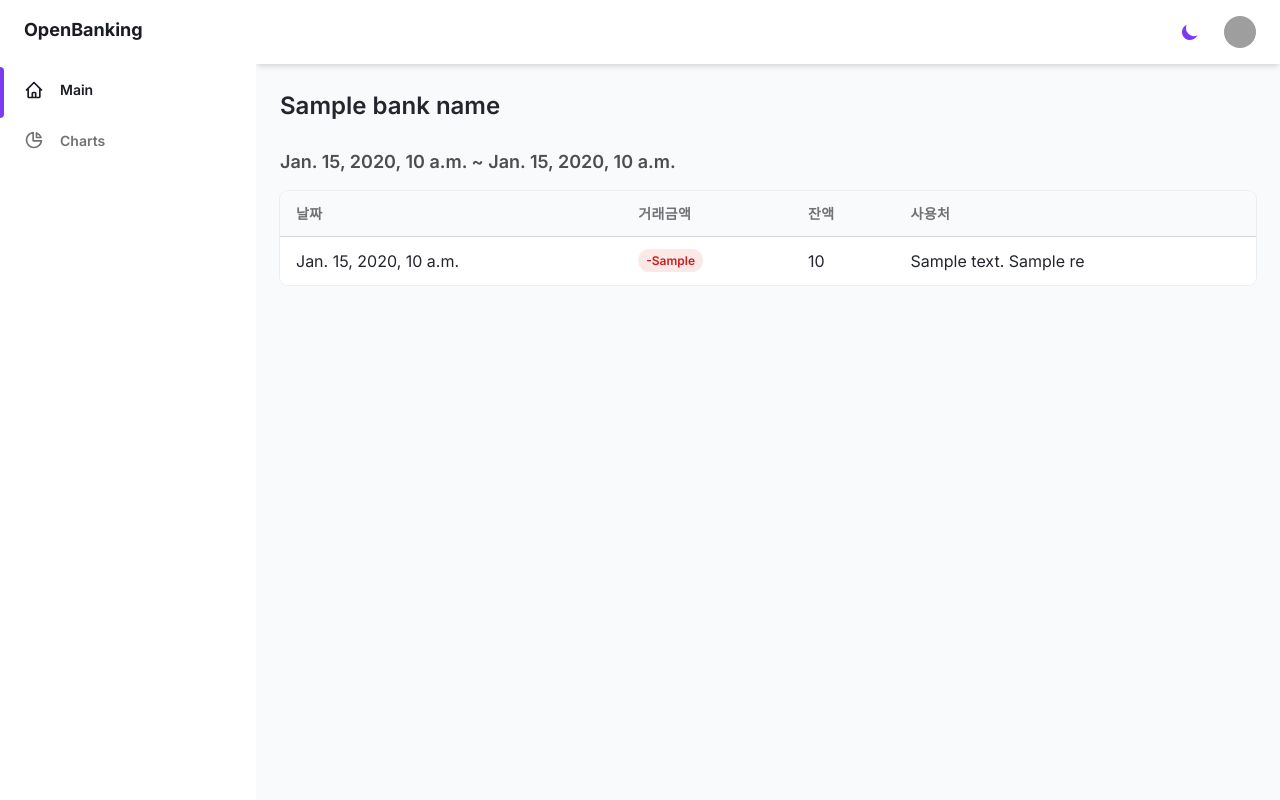
After one commit to Hz114/OpenBankingProject, a Django app: template OpenBankingController/templates/detail.html in a window 1280 px wide. The commit adds this page. Run offline with Django 3.2, Linux system fonts and the light colour scheme; the template is opened without the code that fills it: most values are stand-ins (such as "Sample title", 1, 10 or a date in 2020); grey boxes are pictures that could not be loaded.

Commit message:
add detail.html

```diff
--- /dev/null
+++ b/OpenBankingController/templates/detail.html
@@ -0,0 +1,50 @@
+{% extends 'base.html' %}
+{% block content %}
+<div class="container px-6 mx-auto grid">
+  <h2 class="my-6 text-2xl font-semibold text-gray-700 dark:text-gray-200">
+    {{ bankName }}
+  </h2>
+  <h4 class="mb-4 text-lg font-semibold text-gray-600 dark:text-gray-300">
+    {{ minDate }} ~ {{ maxDate }}
+  </h4>
+
+  <div class="w-full overflow-hidden rounded-lg shadow-xs">
+    <div class="w-full overflow-x-auto">
+      <table class="w-full whitespace-no-wrap">
+        <thead>
+          <tr class="text-sm font-semibold tracking-wide text-left text-gray-500 uppercase border-b dark:border-gray-700 bg-gray-50 dark:text-gray-400 dark:bg-gray-800">
+            <th class="px-4 py-3">날짜</th>
+            <th class="px-4 py-3">거래금액</th>
+            <th class="px-4 py-3">잔액</th>
+            <th class="px-4 py-3">사용처</th>
+          </tr>
+        </thead>
+        <tbody class="bg-white divide-y dark:divide-gray-700 dark:bg-gray-800">
+          {% for res in accountDetailTransList.res_list  %}
+          {% if res.inout_type == '입금' %}
+          {% endif %}
+          <tr class="text-gray-700 dark:text-gray-400">
+            <td class="px-4 py-3"> {{ res.tran_date }} </td>
+            <td class="px-4 py-3 text-xs">
+              {% if res.inout_type == '입금' %}
+              <span class="px-2 py-1 font-semibold leading-tight text-green-700 bg-green-100 rounded-full dark:bg-green-700 dark:text-green-100">
+                +{{ res.tran_amt }}
+              </span>
+              {% else %}
+              <span class="px-2 py-1 font-semibold leading-tight text-red-700 bg-red-100 rounded-full dark:text-red-100 dark:bg-red-700">
+                -{{ res.tran_amt }}
+              </span>
+              {% endif %}
+            </td>
+            <td class="px-4 py-3"> {{ res.after_balance_amt }} </td>
+            <td class="px-4 py-3"> {{ res.print_content }} {{ res.branch_name }} </td>
+          </tr>
+          {% endfor %}
+
+        </tbody>
+      </table>
+    </div>
+  </div>
+  <br>
+</div>
+{% endblock%}
--- a/OpenBankingProject/urls.py
+++ b/OpenBankingProject/urls.py
@@ -21,6 +21,8 @@ from OpenBankingController import views
 urlpatterns = [
     path('admin/', admin.site.urls),
     path('', views.main, name='main'),
+    path('detail/<str:bank_name>', views.detail, name='detail'),
+
     path('login/', views.login, name='login'),
     path('open/', include('OpenBankingController.urls')),
 ]
```
Also changed, not shown: OpenBankingController/templates/base.html (+6 -19 lines), OpenBankingController/templates/main.html (+14 -9 lines), OpenBankingController/views.py (+44 -6 lines).
